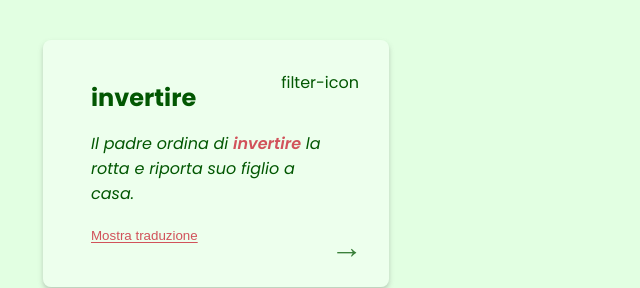
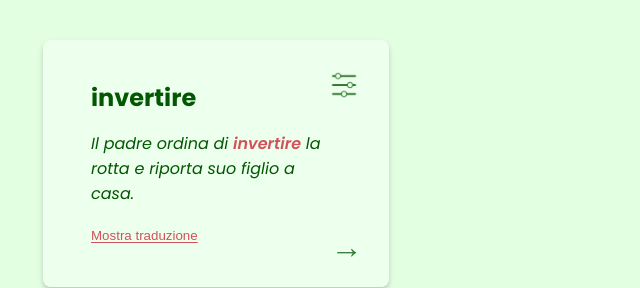
Before and after one commit to zitj/Mitaliano, a plain HTML site: page index.html in a window 1280 px wide. Both pictures are taken after a click on the element "Nomi". Shown: the part 210-498 px from the top of the page, 424-1064 px from the left. Drawn offline with Linux system fonts and the light colour scheme.

Commit message:
Added filter icon

```diff
--- a/js/utilities/content.js
+++ b/js/utilities/content.js
@@ -12,7 +12,7 @@ const createContent = (type, element) => {
 
 		content += `
             <div class="card">
-				<span class="filter-icon">filter-icon</span>
+				<img src="./img/filter.png" alt="filter" class="filter-icon">
                 <h2>${element.word}</h2>
                 <p class="context">${context}</p>
                 <button class="translation-button" id=${element.id}>${showTranslationBtnContent}</button>
--- a/style/main.scss
+++ b/style/main.scss
@@ -239,6 +239,7 @@ header {
 				}
 				.filter-icon {
 					position: absolute;
+					height: 30px;
 					right: 30px;
 					top: 30px;
 				}
```
Also changed, not shown: img/filter.png (added), style/main.css, 1 other file.
